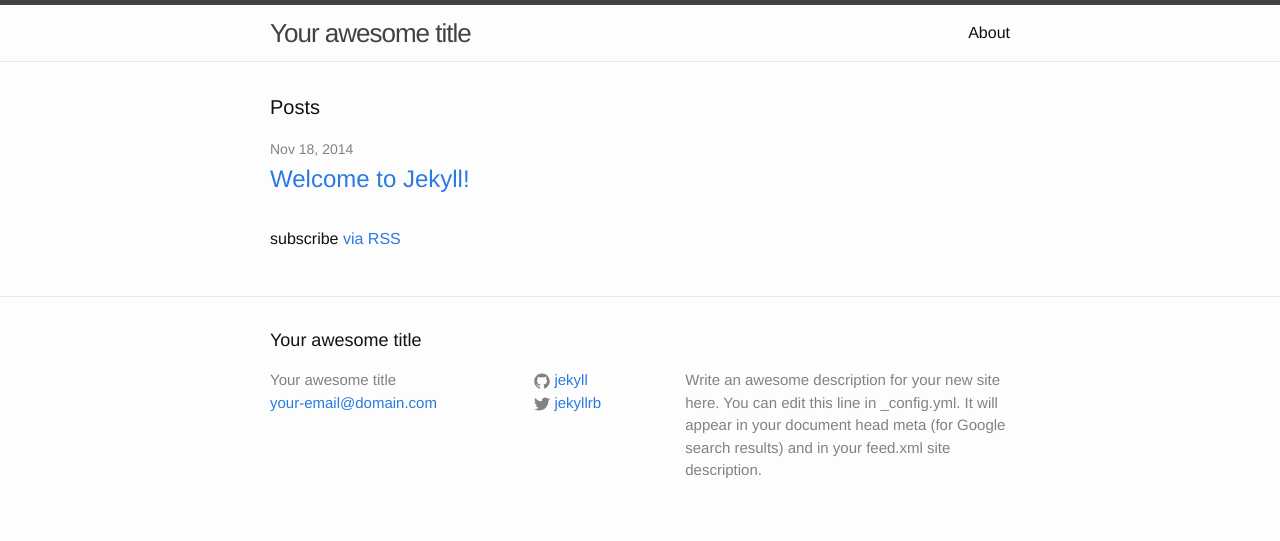
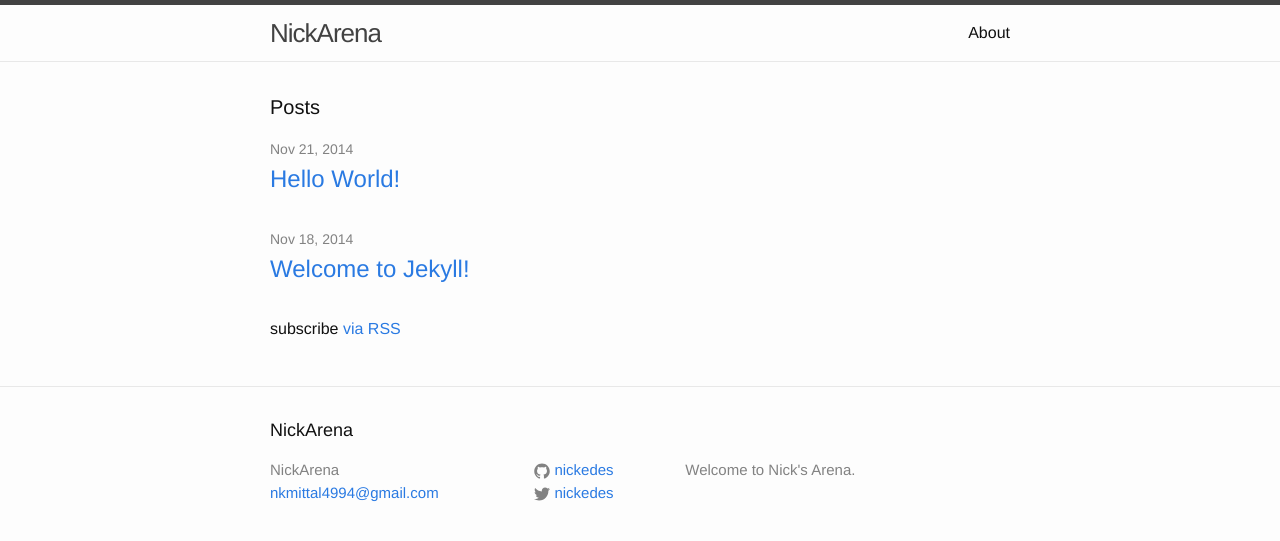
Before and after one commit to Menicks/Menicks.github.io, a Jekyll site: the page built from index.html, in a window 1280 px wide. Shown: the top 541 px of the page. Built offline with Jekyll 4.4.1, drawn with Linux system fonts in a browser that asks for light colours.

Commit message:
Blog setup

```diff
--- a/_config.yml
+++ b/_config.yml
@@ -1,14 +1,12 @@
 # Site settings
-title: Your awesome title
-email: your-email@domain.com
-description: > # this means to ignore newlines until "baseurl:"
-  Write an awesome description for your new site here. You can edit this
-  line in _config.yml. It will appear in your document head meta (for
-  Google search results) and in your feed.xml site description.
+title: NickArena
+email: nkmittal4994@gmail.com
+description: Welcome to Nick's Arena.
 baseurl: "" # the subpath of your site, e.g. /blog/
-url: "http://yourdomain.com" # the base hostname & protocol for your site
-twitter_username: jekyllrb
-github_username:  jekyll
+url: "http://nikka.com" # the base hostname & protocol for your site
+twitter_username: nickedes
+github_username:  nickedes
 
 # Build settings
 markdown: kramdown
+owner: Nikhil Mittal
--- /dev/null
+++ b/_posts/2014-11-21-Hello-World.md
@@ -0,0 +1,8 @@
+---
+layout: post
+title: Hello World!
+date: 2014-11-21
+category: General
+---
+Heyy!
+Sup?
```
